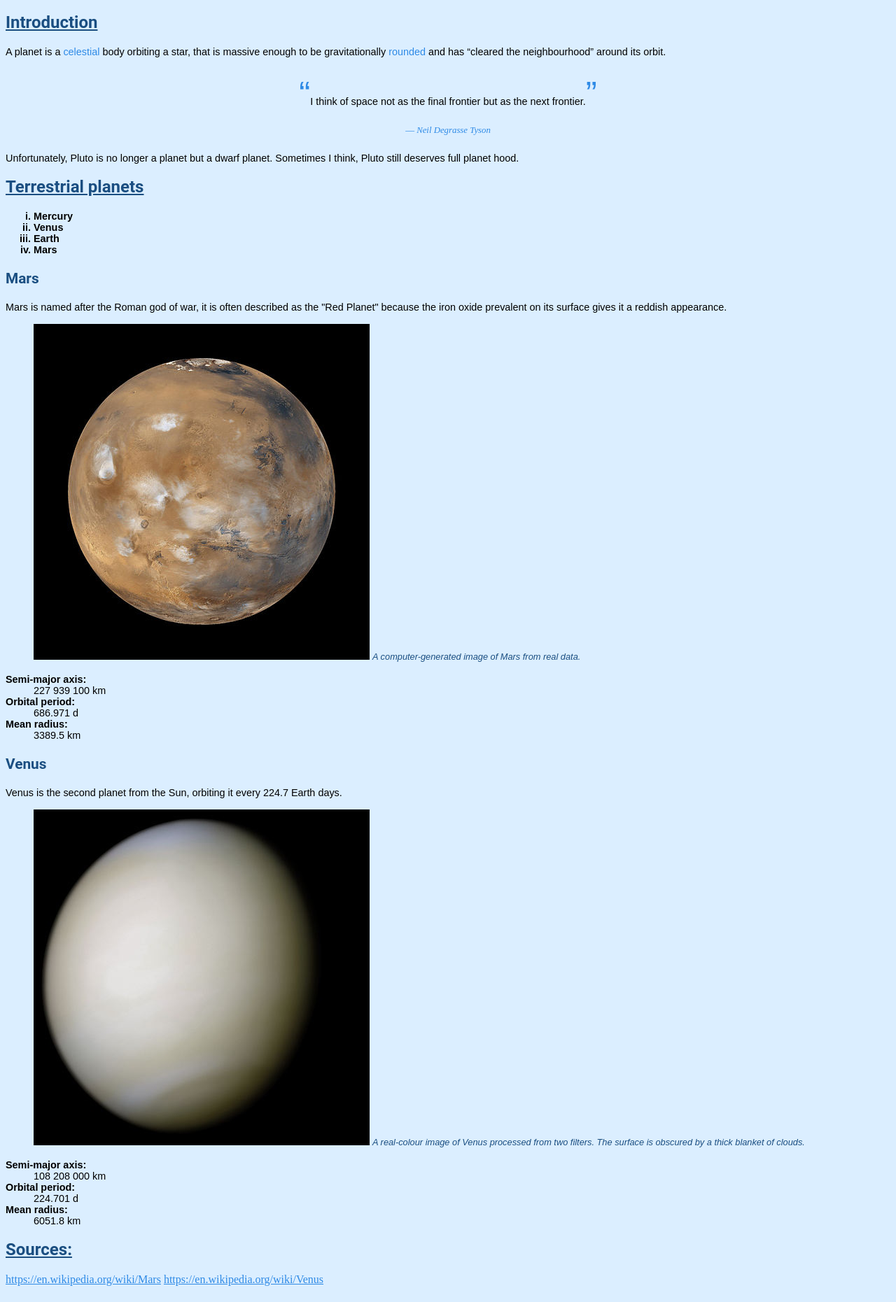
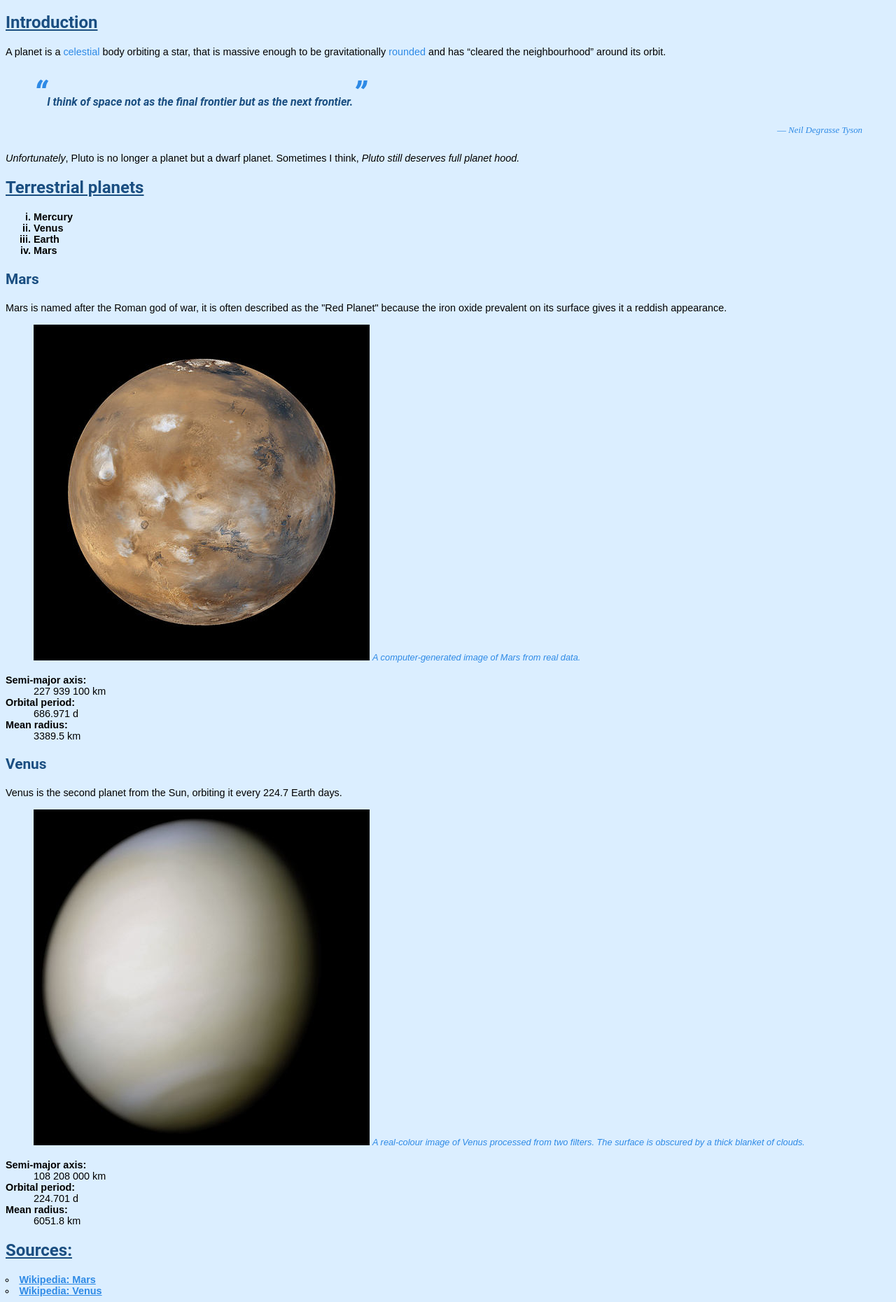
Before and after one commit to sashatran95/dsn1674-assignment-3, a plain HTML site: page index.html in a window 1280 px wide. Shown: the part 213-2074 px from the top of the page at 70% size. Drawn offline with Linux system fonts and the light colour scheme.

Commit message:
fixed quotes, and still unable to fix footers

```diff
--- a/css/main.css
+++ b/css/main.css
@@ -36,7 +36,6 @@ p {
 }
 
 blockquote {
-	text-align: center;
 	font-size: 1.5rem;
 
 }
@@ -72,7 +71,15 @@ figurecaption {
 	font-style: italic;
 	font-family: arial;
 	font-size: 0.8rem;
-	color: #1A4E81;
+	color: #2E8AE6;
+
+}
+ul2 {
+	list-style-type: circle;
+	font-family: arial;
+	font-size: 0.9rem;
+	font-weight: lighter;
+
 }
 
 .celest, .round {
@@ -88,7 +95,13 @@ figurecaption {
 	color: #2E8AE6;
 	font-size: 3rem;
 }
-
+.phrase {
+	font-family: 'Roboto', sans-serif;
+	color: #1A4E81;
+	font-size: 1rem;
+	font-weight: bold;
+	font-style: italic;
+}
 a {
 	color: #2E8AE6;
 }
--- a/index.html
+++ b/index.html
@@ -32,11 +32,11 @@
 		<p>A planet is a <span class="celest">celestial </span class> body orbiting a star, that is massive enough to be gravitationally <span class="round">rounded</span class> and has <quote>“cleared the neighbourhood”</quote> around its orbit.
 
 			<blockquote>
-			<p><span class="leftquote">“</span class>I think of space not as the final frontier but as the next frontier.<span class="rightquote">”<span class></p>
-			<footer><span class="cite">— <cite>Neil Degrasse Tyson</cite></span class></footer>
+			<p class="phrase"><span class="leftquote">“</span class>I think of space not as the final frontier but as the next frontier.<span class="rightquote">”</span class></p>
+			<footer class="cite">— <cite>Neil Degrasse Tyson</cite></footer>
 			</blockquote>
 
-		<p> Unfortunately, Pluto is no longer a planet but a dwarf planet. Sometimes I think, Pluto still deserves full planet hood.</p>
+		<p> <i>Unfortunately</i>, Pluto is no longer a planet but a dwarf planet. Sometimes I think, <i>Pluto still deserves full planet hood.</i></p>
 
 	<h2>Terrestrial planets</h2>
 
@@ -74,7 +74,6 @@
 					<img src="images/venus.jpg" alt="Planet Venus">
 					<figurecaption>A real-colour image of Venus processed from two filters. The surface is 	obscured by a thick blanket of clouds.</figurecaption>
 				</figure>
-
 			</p>
 
 			<dl>
@@ -91,8 +90,10 @@
 <aside>
 <footer>
 	<h2>Sources:</h2>
-		<a href="https://en.wikipedia.org/wiki/Mars">https://en.wikipedia.org/wiki/Mars</a>
-		<a href="https://en.wikipedia.org/wiki/Venus">https://en.wikipedia.org/wiki/Venus</a>
+		<ul2>
+			<li><a href="https://en.wikipedia.org/wiki/Mars">Wikipedia: Mars</a></li>
+			<li><a href="https://en.wikipedia.org/wiki/Venus">Wikipedia: Venus</a></li>
+		</ul2>
 </footer>
 </aside>
 </body>
```
